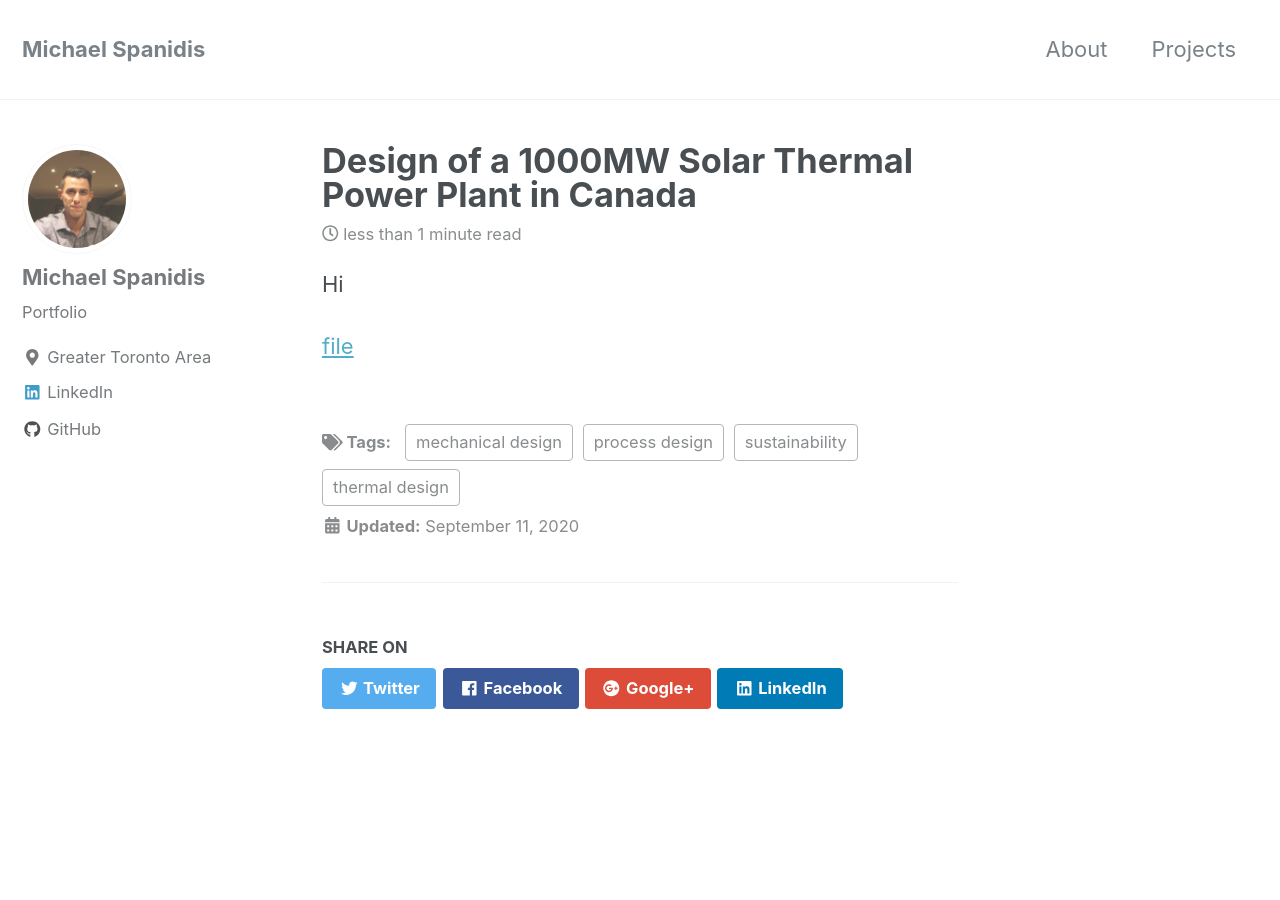
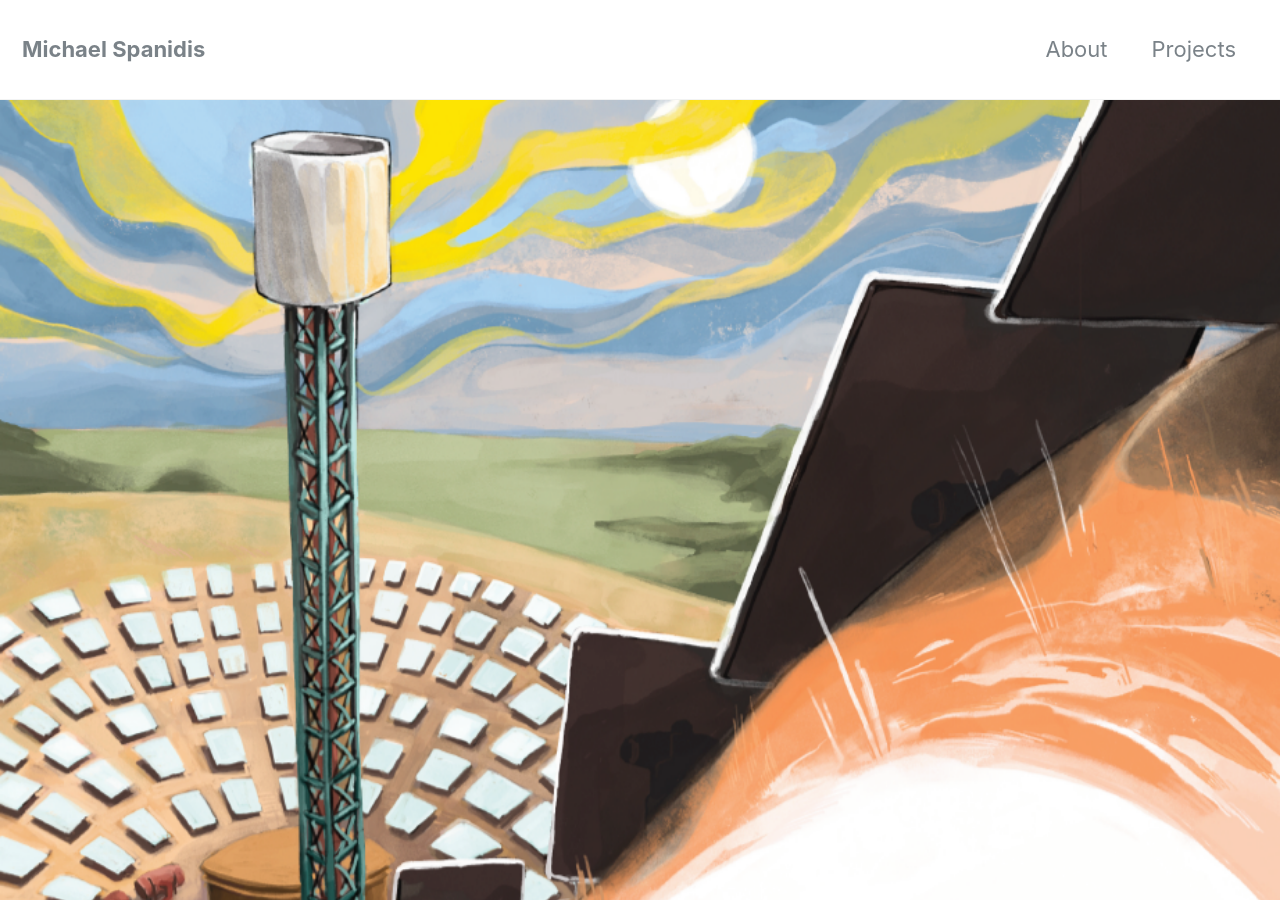
Before and after one commit to michaelspanidis/michaelspanidis.github.io, a Jekyll site: the page built from _posts/2020-09-11-capstone.md, in a window 1280 px wide and 900 px high. Built offline with Jekyll 4.4.1, drawn with Linux system fonts in a browser that asks for light colours; nearby versions of some CDN libraries.

Commit message:
changes11

```diff
--- a/_posts/2020-09-11-capstone.md
+++ b/_posts/2020-09-11-capstone.md
@@ -3,6 +3,8 @@
 output: pdf_document
 date: 2020-09-11
 tags: [thermal design, mechanical design, process design, sustainability]
+header:
+  image: "/images/capstone/panels.png"
 excerpt: "Thermal Design, Mechanical Design, Process Design, Sustainability"
 mathjax: "true"
 ---
```
Also changed, not shown: images/capstone/panels.PNG (added), images/perceptron/linsep.jpg (deleted), images/perceptron/percept.jpg (deleted).
